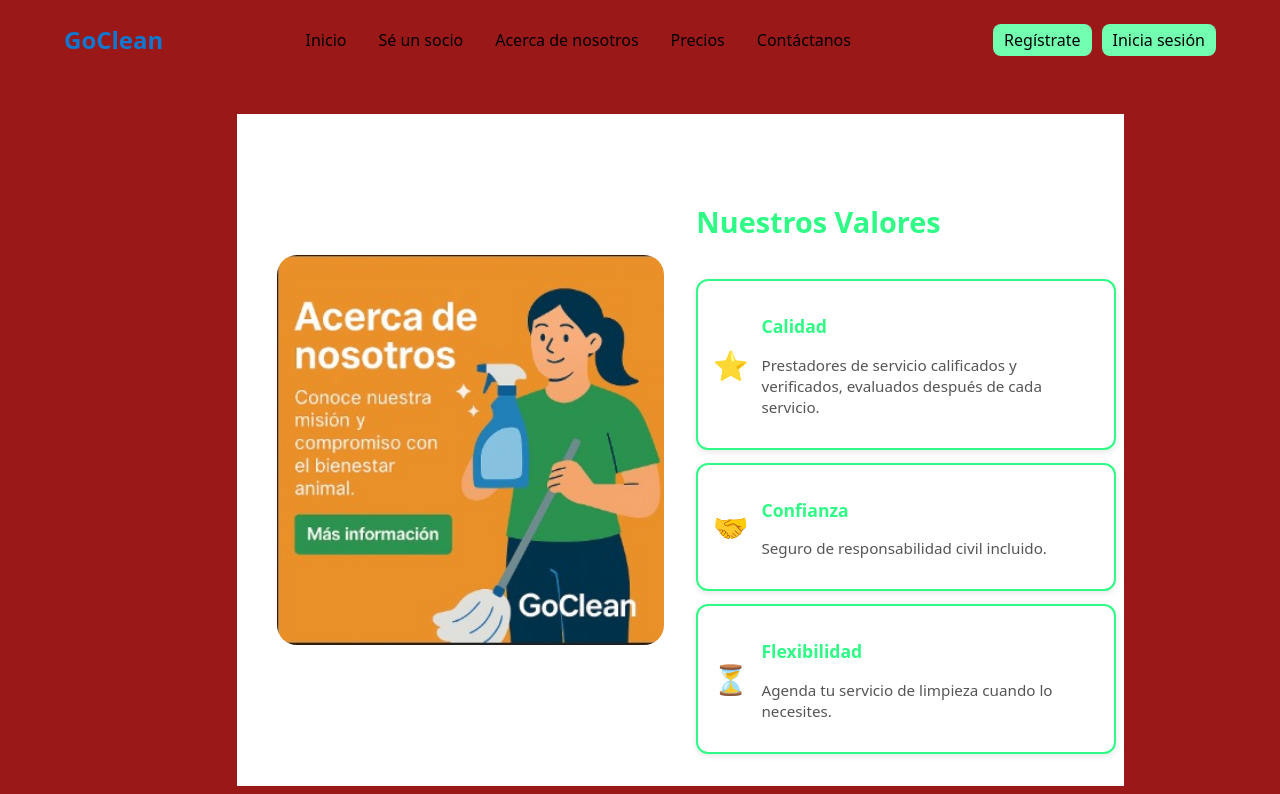
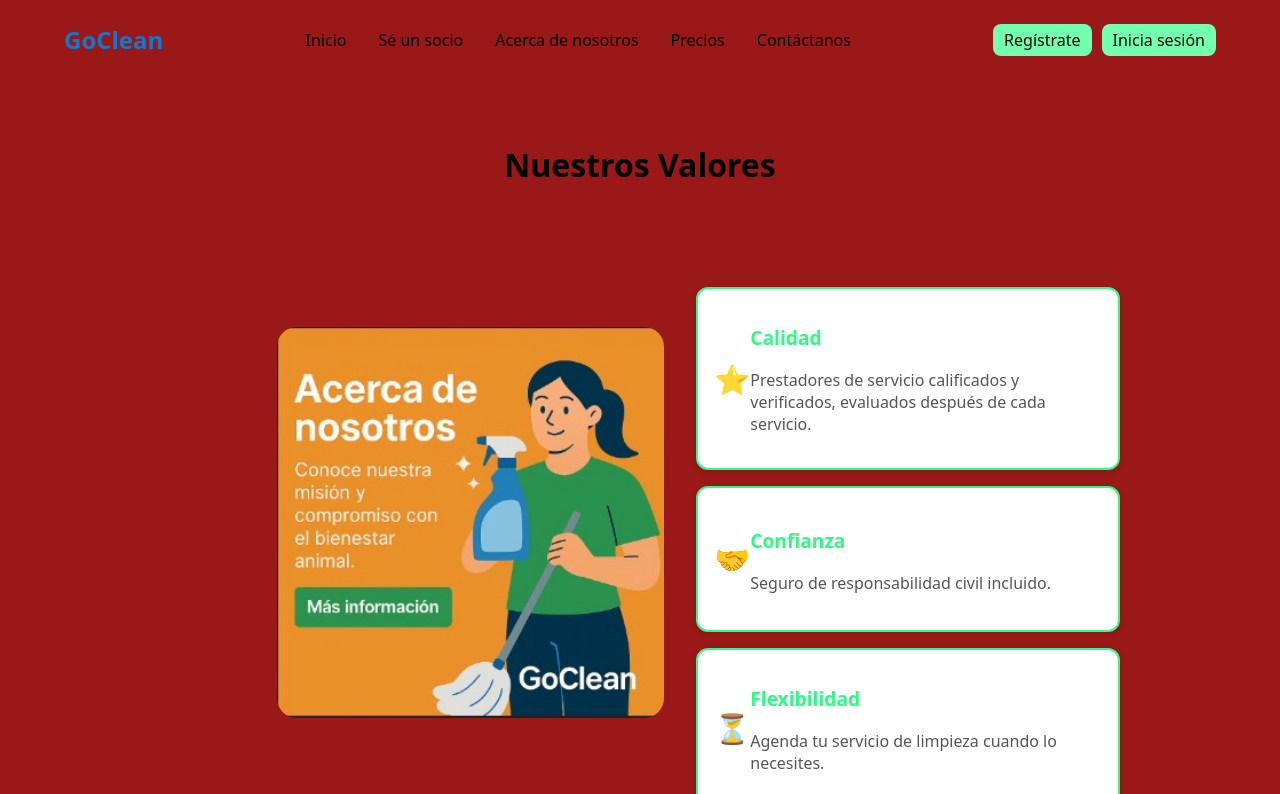
Before and after one commit to tonguiino/GoClean, a React (Vite) app: page /acercaNosotros in a window 1280 px wide. Shown: the top 794 px of the page. Built offline with nearby package versions, Linux system fonts and the light colour scheme.

Commit message:
cambio de color de titulo y mas centrado la imagen con los valores

```diff
--- a/src/pages/acerca_de_nosotros/Acerca_us.jsx
+++ b/src/pages/acerca_de_nosotros/Acerca_us.jsx
@@ -8,6 +8,7 @@
     <>
       <Menu />
       <section>
+      <h2 className="titulo-valores">Nuestros Valores</h2>
         <div className="acerca-us">
           {/* Contenedor de la imagen */}
           <div className="image-container">
@@ -16,7 +17,6 @@
 
           {/* Sección de valores */}
           <section className="valores">
-            <h2>Nuestros Valores</h2>
             <div className="valores-grid">
               <div className="valor">
                 <div className="icon">⭐</div>
--- a/src/pages/acerca_de_nosotros/Acerca_us.scss
+++ b/src/pages/acerca_de_nosotros/Acerca_us.scss
@@ -1,21 +1,30 @@
+.titulo-valores {
+    color: #000000; /* Azul */
+    text-align: center;
+    font-size: 2rem; /* Ajusta el tamaño según necesidad */
+    font-weight: bold;
+    margin-bottom: 1rem;
+}
+
 .acerca-us {
     width: 100%;
-    background-color: #ffffff;
+    max-width: 1200px;
+    margin: 0 auto;
     display: flex;
     align-items: center;
+    justify-content: space-between;
+    gap: 2rem;
     padding: 2rem 5%;
-    max-width: 1200px;
-    margin: 0 auto;
 
     .image-container {
         flex: 1;
+        max-width: 500px; /* Tamaño fijo para que coincida con la otra sección */
         display: flex;
-        justify-content: flex-start;
-        align-items: center;
+        justify-content: center;
 
         img {
             width: 100%;
-            height: auto;
+            height: 100%;
             max-height: 450px;
             object-fit: cover;
             border-radius: 20px;
@@ -24,35 +33,35 @@
 
     .valores {
         flex: 1;
+        max-width: 500px; /* Igualar tamaño con la imagen */
         text-align: left;
-        max-width: 500px;
-        padding-left: 2rem;
+        display: flex;
+        flex-direction: column;
+        justify-content: center;
 
         h2 {
             font-size: 1.8rem;
             font-weight: bold;
             margin-bottom: 1rem;
             color: #2efa85;
-            position: relative;
-            top: -20px;
         }
 
         .valores-grid {
             display: flex;
             flex-direction: column;
-            gap: 0.8rem;
+            gap: 1rem;
 
             .valor {
                 background: #ffffff;
                 border: 2px solid #2efa85;
-                padding: 0.9rem;
+                padding: 1rem;
                 border-radius: 12px;
                 display: flex;
                 align-items: center;
-                gap: 0.8rem;
+                width: 100%;
+                min-height: 110px; /* Asegurar que tengan la misma altura */
                 box-shadow: 0px 2px 6px rgba(0, 0, 0, 0.1);
                 transition: transform 0.2s ease-in-out, box-shadow 0.2s ease-in-out;
-                width: 100%;
 
                 &:hover {
                     transform: scale(1.03);
@@ -66,14 +75,14 @@
 
                 .valor-texto {
                     h3 {
-                        font-size: 1.1rem;
+                        font-size: 1.2rem;
                         font-weight: bold;
                         margin-bottom: 0.3rem;
                         color: #2efa85;
                     }
 
                     p {
-                        font-size: 0.95rem;
+                        font-size: 1rem;
                         color: #555;
                         line-height: 1.4;
                     }
@@ -120,15 +129,18 @@
     }
 }
 
-// Media Queries para dispositivos más pequeños
+// 🔹 **RESPONSIVE DESIGN**
 @media (max-width: 1000px) {
     .acerca-us {
         flex-direction: column;
         text-align: center;
     }
 
+    .image-container, .valores {
+        max-width: 100%;
+    }
+
     .image-container {
-        width: 100%;
         justify-content: center;
 
         img {
@@ -138,14 +150,8 @@
     }
 
     .valores {
-        max-width: 100%;
+        text-align: center;
         padding-left: 0;
-        text-align: center;
-
-        h2 {
-            top: -10px;
-            font-size: 1.6rem;
-        }
 
         .valores-grid {
             align-items: center;
@@ -159,6 +165,10 @@
 }
 
 @media (max-width: 768px) {
+    .titulo-valores {
+        font-size: 1.5rem;
+    }
+
     .acerca-us {
         flex-direction: column;
     }
```
